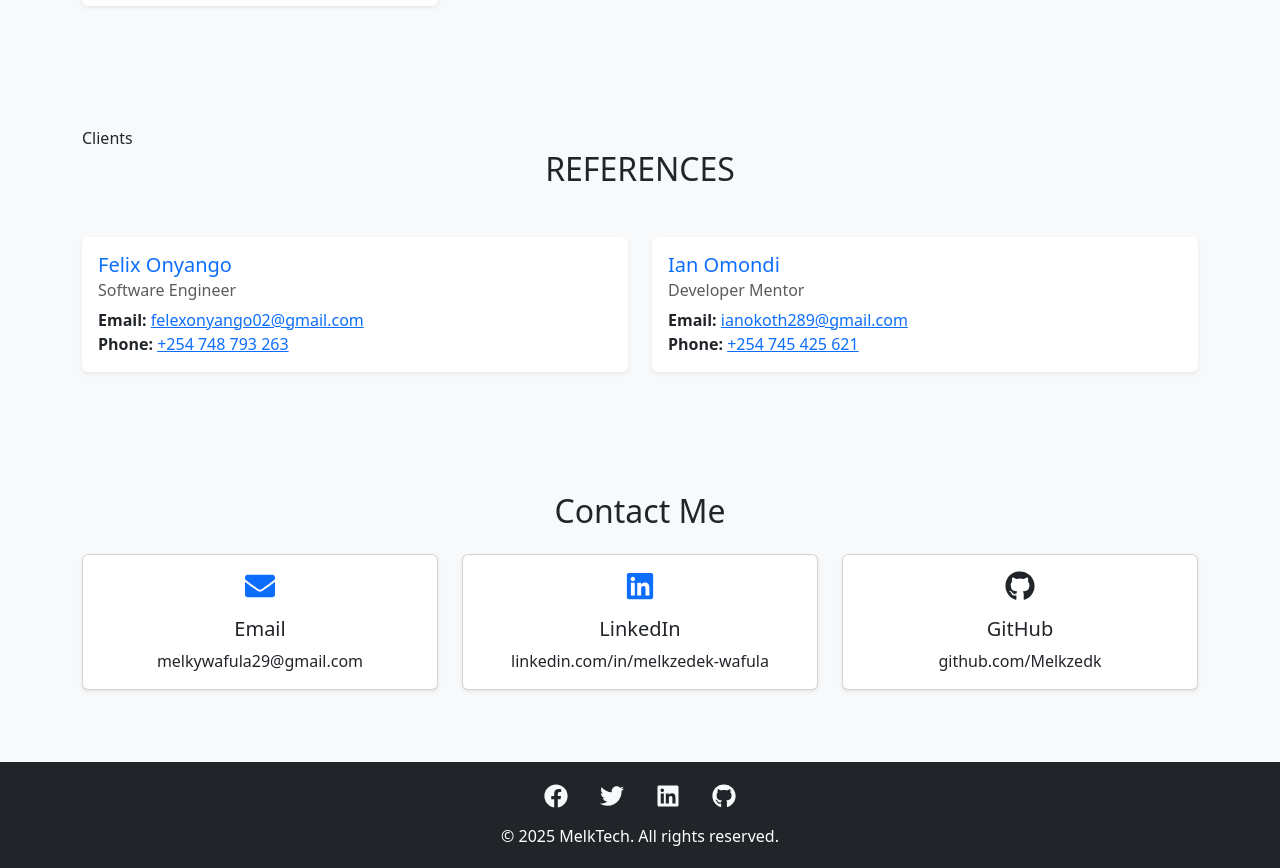
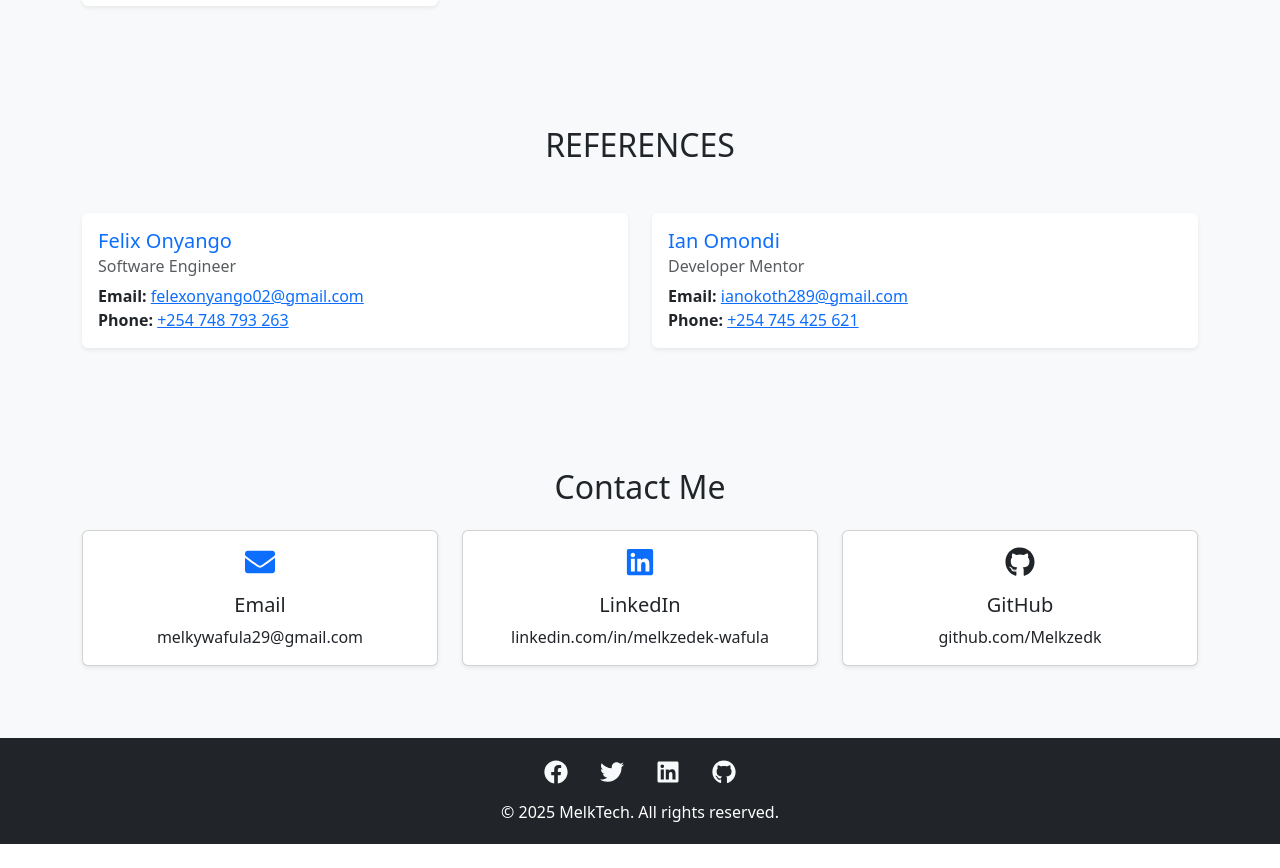
Before and after one commit to Melkzedk/my-portfolio, a React (Create React App) app: page / in a window 1280 px wide. Shown: the part 2560-3428 px from the top of the page. After the commit the page ends 3404 px from the top, so only its background shows below. Built offline with nearby package versions, Linux system fonts and the light colour scheme.

Commit message:
more updates

```diff
--- a/src/components/References.js
+++ b/src/components/References.js
@@ -15,12 +15,11 @@ function Clients() {
       email: 'ianokoth289@gmail.com',
       phone: '+254 745 425 621',
     },
-    // Add more clients if needed
   ];
 
   return (
     <section id="clients" className="py-5 bg-light">
-      <Container>Clients
+      <Container>
         <h2 className="text-center mb-5">REFERENCES</h2>
         <Row>
           {clientReferences.map((client, index) => (
```
